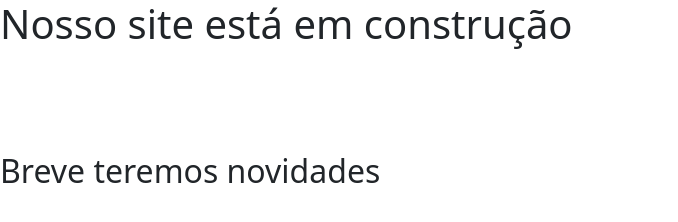
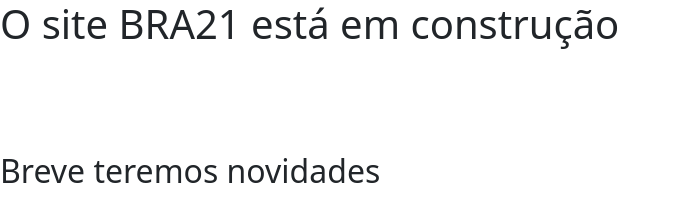
Before and after one commit to ElPablitoBR/testes, a plain HTML site: page index.html in a window 1280 px wide. Shown: the whole page, without its empty margins (0-678 px from the left). Drawn offline with nearby package versions, Linux system fonts and the light colour scheme.

Commit message:
Update index.html
...

```diff
--- a/index.html
+++ b/index.html
@@ -8,10 +8,10 @@
     <!-- Bootstrap CSS -->
     <link href="https://cdn.jsdelivr.net/npm/bootstrap@5.1.3/dist/css/bootstrap.min.css" rel="stylesheet" integrity="sha384-1BmE4kWBq78iYhFldvKuhfTAU6auU8tT94WrHftjDbrCEXSU1oBoqyl2QvZ6jIW3" crossorigin="anonymous">
 
-    <title>Blessing Viagens</title>
+    <title>BRA21</title>
   </head>
   <body>
-    <h1>Nosso site está em construção</h1>
+    <h1>O site BRA21 está em construção</h1>
 	<br />
 	<br />
 	<br />
```
